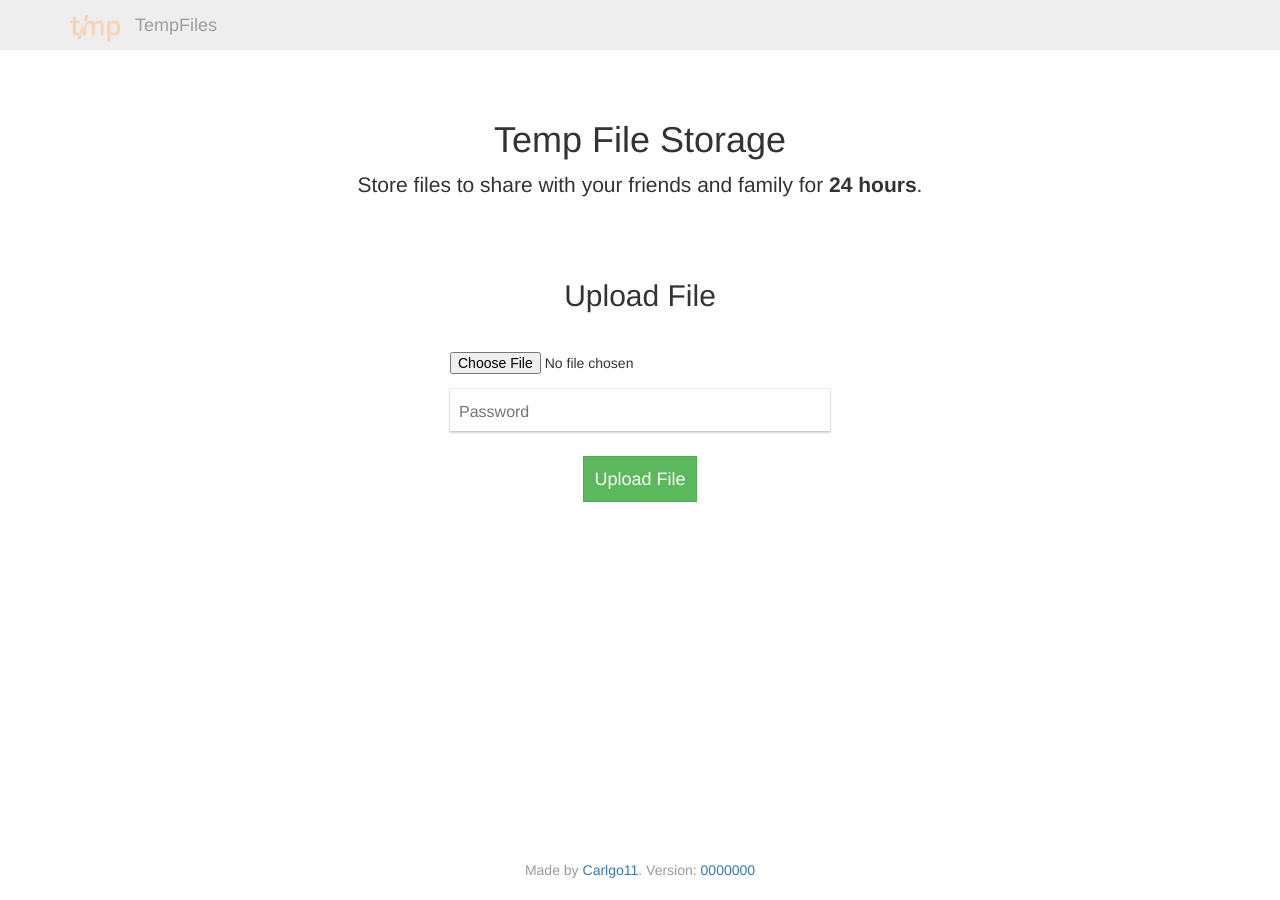
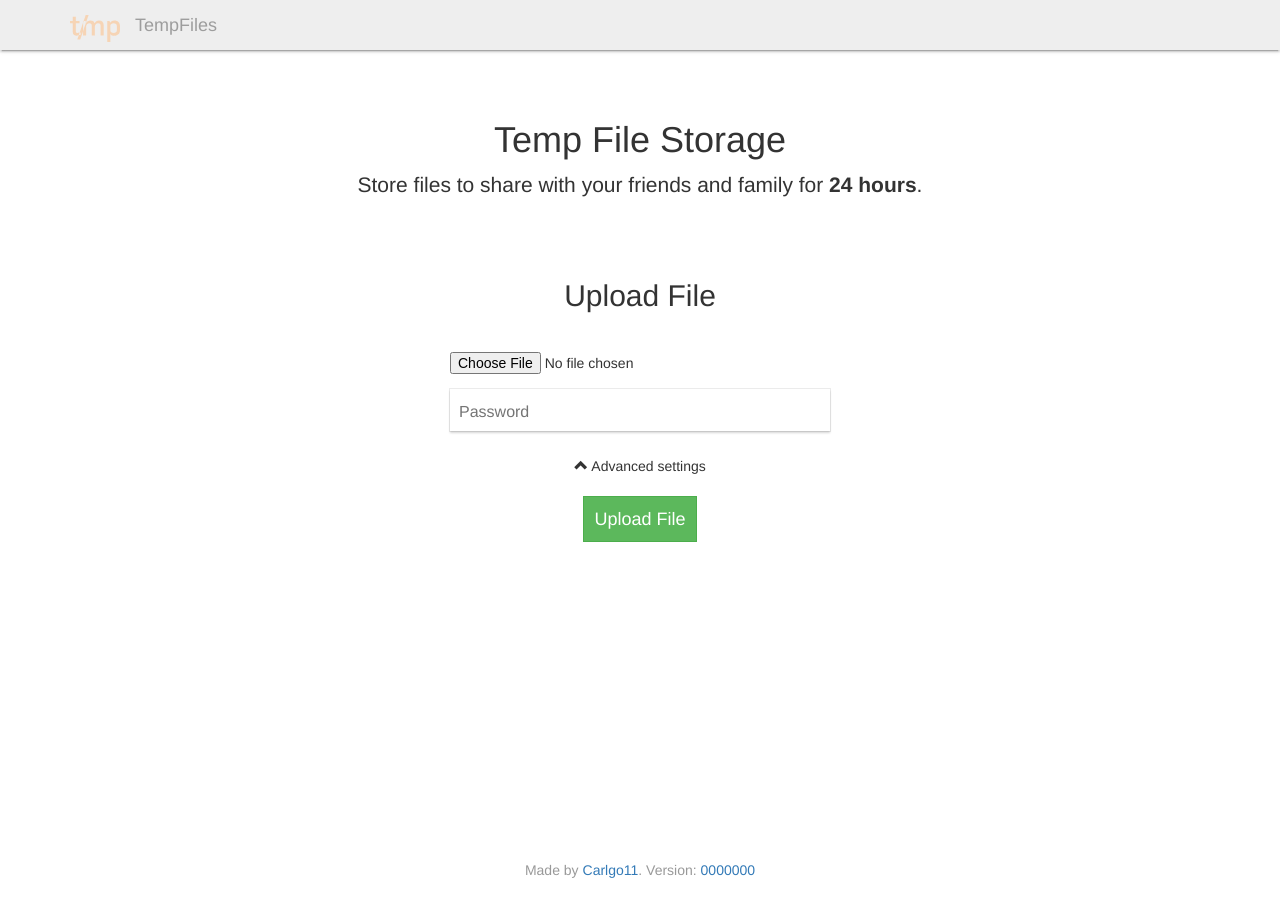
Before and after one commit to tempfiles-download/Frontend, a Jekyll site: the page built from frontend/index.html, in a window 1280 px wide. Built offline with Jekyll 4.4.1, drawn with Linux system fonts in a browser that asks for light colours; the repository's description, which GitHub fills in, is left out.

Commit message:
Add advanced options

```diff
--- a/frontend/css/tempfiles.scss
+++ b/frontend/css/tempfiles.scss
@@ -10,6 +10,7 @@ body {
   margin: 0;
   padding-bottom: 6rem;
   min-height: 100%;
+  font-family: "Helvetica Neue", Arial, sans-serif;
 }
 
 body.dark {
@@ -20,9 +21,9 @@ body.dark {
 .upload_failed {
   width: 50%;
   text-align: center;
-  margin:0px auto;
-  left:0;
-  right:0;
+  margin: 0 auto;
+  left: 0;
+  right: 0;
 }
 
 .main_container {
@@ -33,6 +34,9 @@ body.dark {
   background-color: #eee;
   color: #222;
   border: 0;
+  box-shadow: 0 2px 2px 0 rgba(0, 0, 0, 0.14), 0 3px 1px -2px rgba(0, 0, 0, 0.2), 0 1px 5px 0 rgba(0, 0, 0, 0.12);
+  webkit-box-shadow: 0 2px 2px 0 rgba(0, 0, 0, 0.14), 0 3px 1px -2px rgba(0, 0, 0, 0.2), 0 1px 5px 0 rgba(0, 0, 0, 0.12);
+  font-size: 14px;
 }
 
 .navbar.dark {
@@ -71,8 +75,9 @@ body.dark {
 }
 
 #description-head {
-  margin-top: 0px;
+  margin-top: 0;
 }
+
 #upload-password.dark {
   color: #C5C5C5;
   background-color: #222222;
@@ -89,6 +94,30 @@ body.dark {
   color: #444;
 }
 
+#settings-button {
+  background-color: inherit;
+  border: 0;
+  float: left;
+  width: 100%;
+  padding-top: 10px;
+  padding-bottom: 10px;
+}
+
+#advanced-settings {
+  display: none;
+  margin-bottom: 20px;
+  text-align: left;
+  height: 68px;
+}
+
+#max-views {
+width: 55px;
+color: #222;
+text-align: center;
+margin-left: 5px;
+margin-right: 10px;
+}
+
 .btn {
   border-radius: 0;
 }
@@ -98,7 +127,7 @@ body.dark {
 }
 
 .description {
-  padding-top: 0px;
+  padding-top: 0;
   padding-bottom: 40px;
   text-align: center;
 }
--- a/frontend/index.html
+++ b/frontend/index.html
@@ -19,7 +19,7 @@ layout: default
             <h2 class="noselect">Upload File</h2>
 
                 <div id="upload_success" hidden="">
-                    <h3 class="text-success">Success! <span class=" glyphicon glyphicon-ok"></span></h3>
+                    <h3 class="text-success">Success! <span class="glyphicon glyphicon-ok"></span></h3>
                     <div class="form-group has-success">
                         <label class="control-label col-sm-2" for="url">Link</label>
                         <div class="col-sm-10">
@@ -45,7 +45,10 @@ layout: default
             <form class="form-horizontal center upload-form col-lg-4 col-md-6 col-sm-9 col-xs-11" enctype="multipart/form-data" method="POST" accept-charset="UTF-8" name="upload-form" id="upload-form">
                 <div class='form-group'><input type="file" id="file" name="file" required=""/></div>
                 <div class='form-group'><input type="password" name="upload-password" id="upload-password" placeholder="Password" data-lpignore="true" autocomplete="off"/></div>
-
+                <div class='noselect' id="settings-button"><span class="glyphicon glyphicon-chevron-up" id="settings-btn-icon"></span> Advanced settings</div>
+                <div id="advanced-settings">
+                  <label for="max-views" class="noselect">Max viewers </label><input type="number" min="0" max="99" id="max-views" value="0"><label for="max-views" class="noselect"><i>(0 for no limit)</i></label>
+                </div>
                 <div class='form-group center'><button class="btn btn-lg btn-success upload-btn" type="button" name="upload-submit" id="upload-submit">Upload File</button></div>
             </form> <!-- upload_form -->
     </div> <!-- /upload_file -->
--- a/frontend/js/main.js
+++ b/frontend/js/main.js
@@ -15,6 +15,12 @@ $(document).ready(function(e) {
     this.select();
   });
 
+  $('#settings-button').click(function(e){
+    e.preventDefault();
+    $('#advanced-settings').slideToggle();
+    return false;
+  });
+
   var longhash = '{{ site.github.build_revision }}'
   if (longhash.length > 0) {
     var shorthash = longhash.slice(0, 7);
@@ -27,6 +33,9 @@ $(document).ready(function(e) {
       form_data.append('file', $('input[type=file]')[0].files[0]); //$file
     }
     form_data.append('password', $('#upload-password').val());
+    if($('#max-views').val() != "0"){
+      form_data.append('maxviews', $('#max-views').val());
+    }
     $.ajax({
       type: "POST",
       url: '/api/upload',
```
